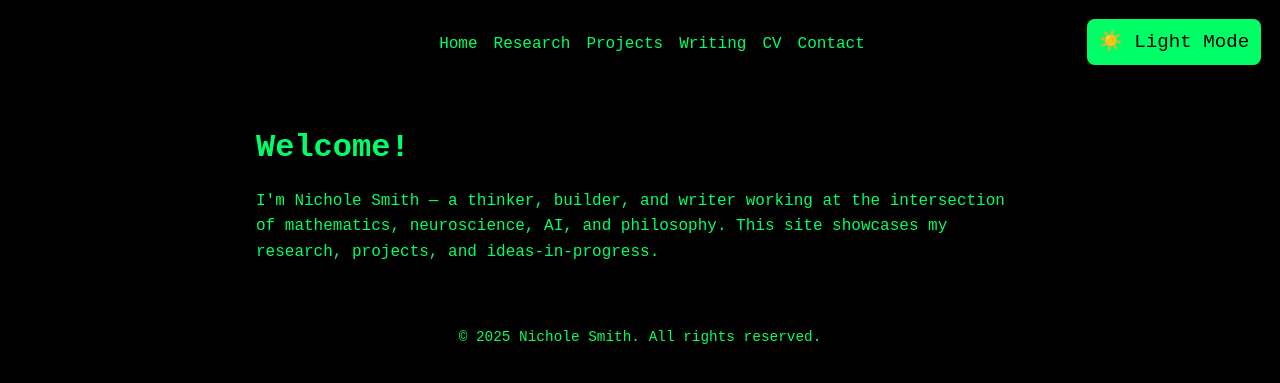
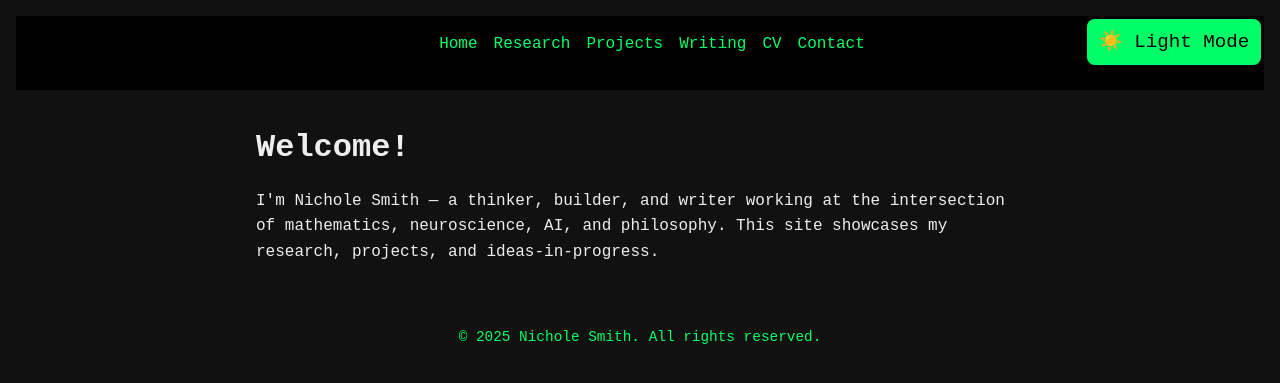
Before and after one commit to ruleroftheuniverse-1/ruleroftheuniverse-1.github.io, a Jekyll site: the page built from index.html, in a window 1280 px wide. Shown: the top 383 px of the page. Built offline with Jekyll 4.4.1, drawn with Linux system fonts in a browser that asks for light colours.

Commit message:
fix light mode

```diff
--- a/_layouts/default.html
+++ b/_layouts/default.html
@@ -9,5 +9,26 @@
     </main>
 
     {% include footer.html %}
+	<script>
+  const toggle = document.getElementById('light-toggle');
+  const body = document.body;
+
+  // Load saved theme
+  if (localStorage.getItem('theme') === 'light') {
+    toggle.checked = true;
+    body.classList.add('light');
+  }
+
+  toggle.addEventListener('change', () => {
+    if (toggle.checked) {
+      body.classList.add('light');
+      localStorage.setItem('theme', 'light');
+    } else {
+      body.classList.remove('light');
+      localStorage.setItem('theme', 'dark');
+    }
+  });
+</script>
+
   </body>
 </html>
--- a/styles.css
+++ b/styles.css
@@ -147,3 +147,25 @@ nav ul li a.active {
   font-weight: bold;
   text-decoration: underline;
 }
+
+body {
+  background-color: #111;
+  color: #eee;
+  transition: background-color 0.3s, color 0.3s;
+}
+
+body.light {
+  background-color: #fff;
+  color: #111;
+}
+
+a {
+  color: #90cdf4;
+}
+body.light a {
+  color: #0645ad;
+}
+
+body, .content, header, footer {
+  transition: background-color 0.3s, color 0.3s;
+}
```
